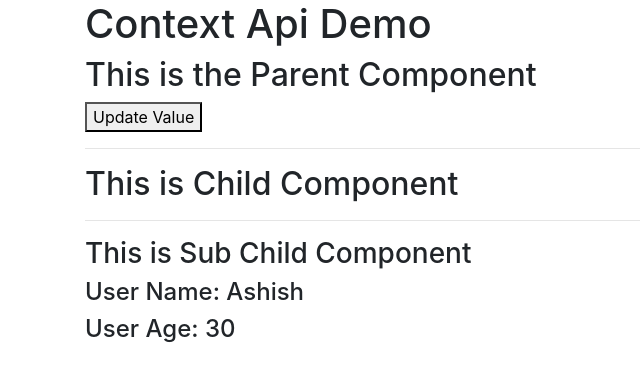
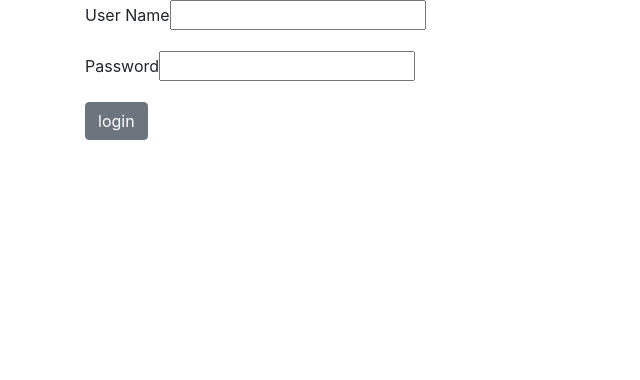
Before and after one commit to skvidyarthi/Reacthook, a React (Create React App) app: page / in a window 1280 px wide. Shown: the top 380 px of the page, without its empty margins (0-640 px from the left). Built offline with nearby package versions, Linux system fonts and the light colour scheme.

Commit message:
login update

```diff
--- a/package.json
+++ b/package.json
@@ -10,6 +10,7 @@
     "react": "^16.12.0",
     "react-dom": "^16.12.0",
     "react-scripts": "3.3.1",
+    "reactstrap": "8.4.1",
     "styled-components": "5.1.0"
   },
   "scripts": {
--- a/src/index.js
+++ b/src/index.js
@@ -11,8 +11,9 @@ import CurrentNews from './News/CurrentNews';
 import Fetchposts from './hooks/Fetchposts'
 import Covid19 from './Covid19/CovidData';
 import UserDetailsComponent from './Context/UserDetailsComponent';
+import Login from './login';
 
-ReactDOM.render(<div><UserDetailsComponent /></div>,document.getElementById('root'));
+ReactDOM.render(<div><Login /></div>,document.getElementById('root'));
 
 // If you want your app to work offline and load faster, you can change
 // unregister() to register() below. Note this comes with some pitfalls.
--- a/src/login.js
+++ b/src/login.js
@@ -11,6 +11,8 @@ class Login extends Component {
     }
 this.handleUserChange = this.handleUserChange.bind(this);
 this.handleSubmit = this.handleSubmit.bind(this);
+this.handlePassChange = this.handlePassChange.bind(this);
+this.dismissError = this.dismissError.bind(this);
 }
 
 
@@ -41,11 +43,22 @@ handleSubmit(evt) {
         });
       }
 
+      dismissError() {
+        this.setState({ error: '' });
+      }
+
 render() {
     return (
 
             <div className=" container Login">
               <Form onSubmit={this.handleSubmit}>
+              {
+                this.state.error &&
+                <h3 data-test="error" onClick={this.dismissError}>
+                  <button onClick={this.dismissError}>✖</button>
+                  {this.state.error}
+                </h3>
+              }
               <FormGroup>
                 <label>User Name</label>
                 <input type="text" data-test="username" value={this.state.username} onChange={this.handleUserChange} />
```
Also changed, not shown: 1 other file (tests, documents, lock files or other folders).
